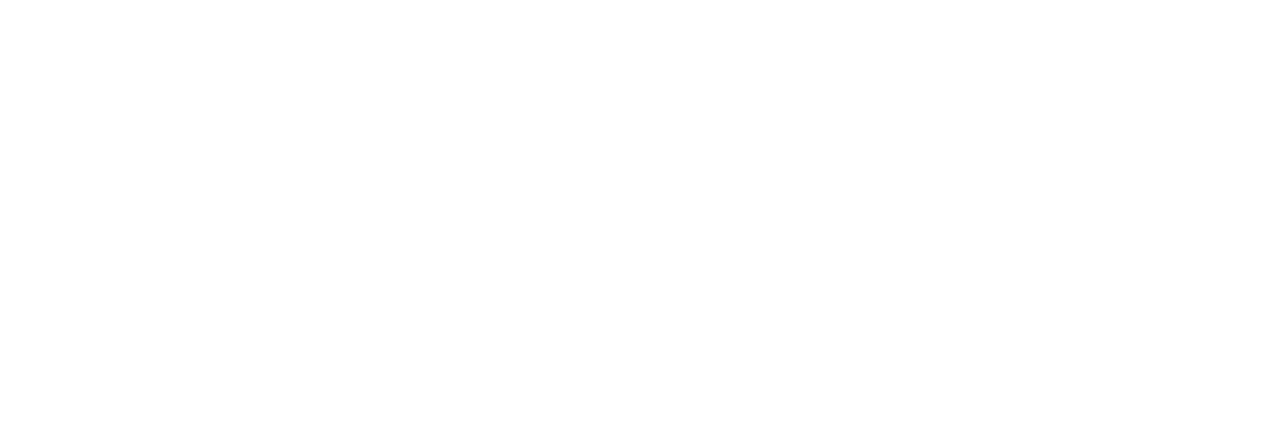
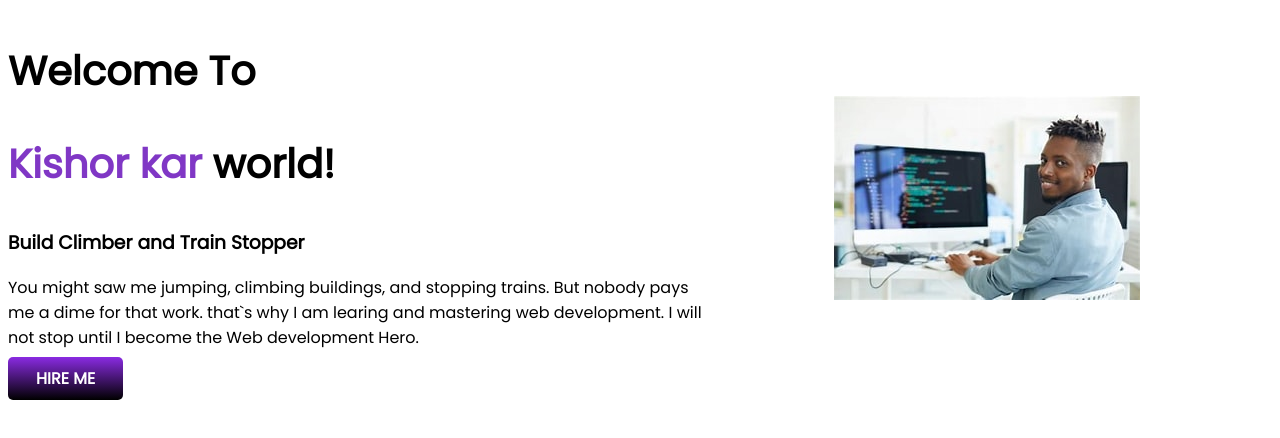
Before and after one commit to Kishorkar/developer-portfolio, a plain HTML site: page index.html in a window 1280 px wide. Drawn offline with Linux system fonts and the light colour scheme.

Commit message:
top banner added

```diff
--- a/index.html
+++ b/index.html
@@ -1,13 +1,32 @@
 <!DOCTYPE html>
 <html lang="en">
+
 <head>
     <meta charset="UTF-8">
     <meta http-equiv="X-UA-Compatible" content="IE=edge">
-        <meta name="viewport" content="width="device-width, ini>
+    <meta name="viewport" content="width=" device-width, ini>
     <title>Kishor Portfolio</title>
+    <link rel="preconnect" href="https://fonts.googleapis.com">
+    <link rel="preconnect" href="https://fonts.gstatic.com" crossorigin>
+    <link href="https://fonts.googleapis.com/css2?family=Poppins&display=swap" rel="stylesheet">
     <link rel="stylesheet" href="style.css">
 </head>
+
 <body>
+    <section class="top-img">
+        <div class="mango">
+            <h1>Welcome To</h1>
+            <h1><span class="color">Kishor kar</span> world!</h1>
+            <h3>Build Climber and Train Stopper</h3>
+            <p>You might saw me jumping, climbing buildings, and stopping trains. But nobody pays me a dime for that work.
+                that`s why I am learing and mastering web development. I will not stop until I become the Web development
+                Hero.</p>
+        </div>
+        <div class="orange">
+            <img src="gop.jpeg" alt="">
+        </div>
+    </section>
+    <a class="jip" target="-blank" href="https://github.com/">HIRE ME</a>
+</body>
 
-    </body>
 </html>
--- a/style.css
+++ b/style.css
@@ -0,0 +1,34 @@
+body {
+    font-family: 'Poppins', sans-serif;
+}
+
+h1 {
+    font-size: 40px;
+}
+
+.color {
+    color: rgba(101, 12, 184, 0.822);
+}
+
+section {
+    display: flex;
+}
+
+.mango {
+    width: 80%;
+    padding-left:0%;
+}
+
+.orange {
+    width: 50%;
+    padding-top: 7%;
+    padding-left: 10%;
+}
+.jip{
+    text-decoration: none;
+    background-image: linear-gradient(blueviolet, black);
+    padding: 10px 28px;
+    color: white;
+    font-weight: 700;
+    border-radius: 5px;
+}
```
Also changed, not shown: com.jpeg (added), gip.jpeg (added), gop.jpeg (added), hom.jpeg (added), hop.jpeg (added). Lines whose indentation alone changed are shown as unchanged.
